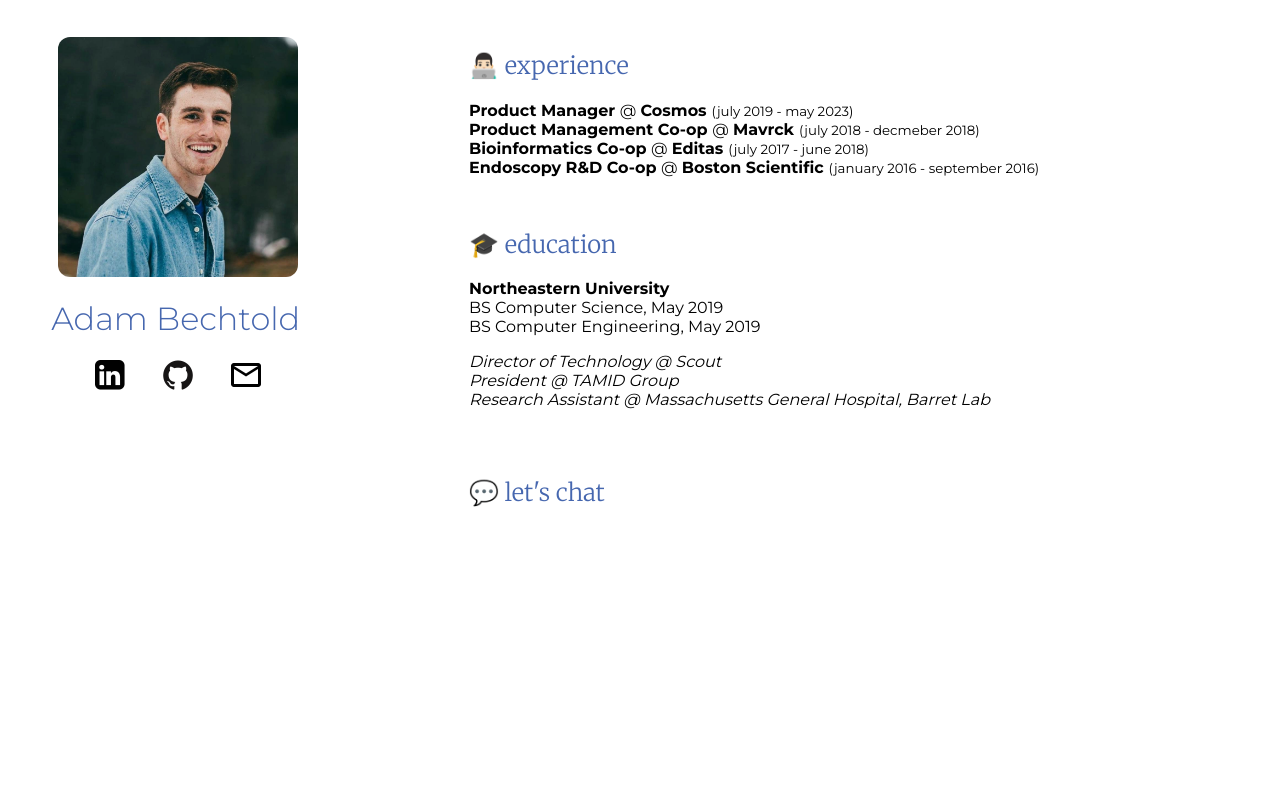
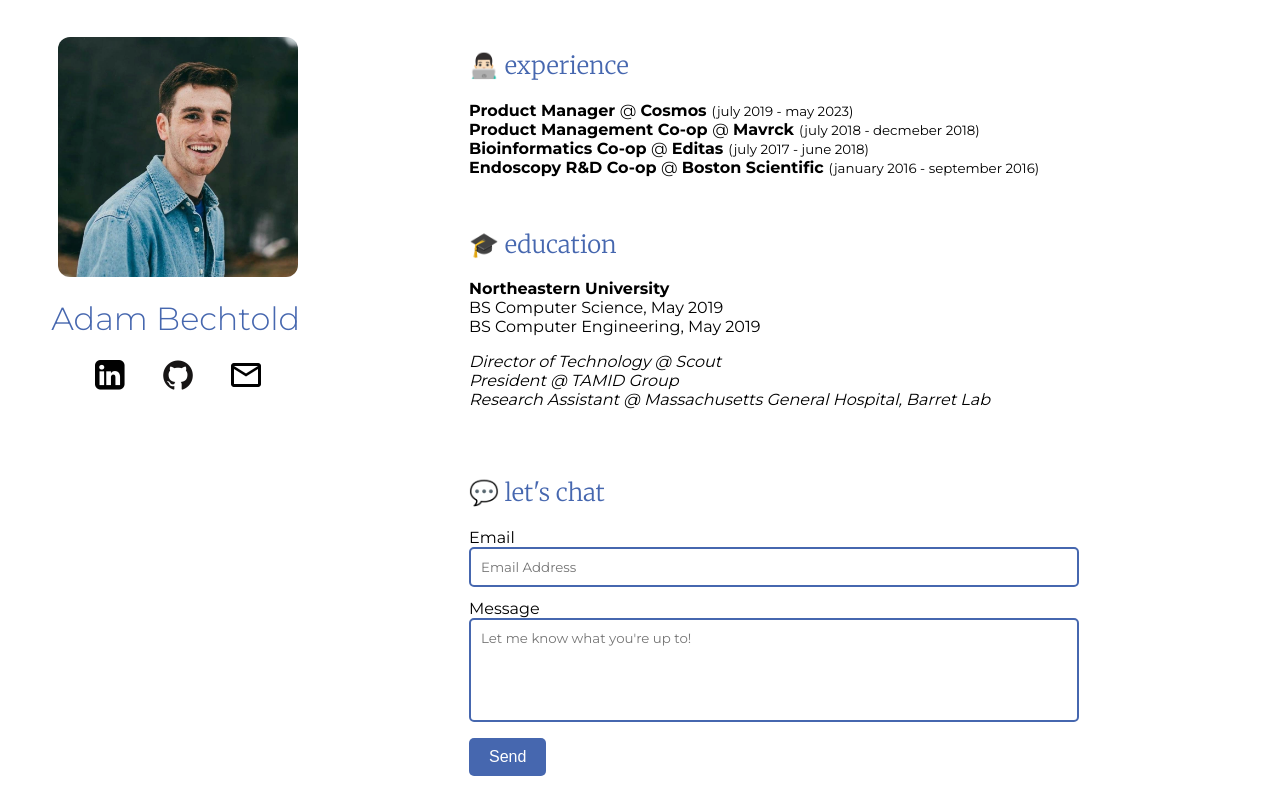
Before and after one commit to adambechtold/personal-website, a Next.js app: page / in a window 1280 px wide. Shown: the part 208-1008 px from the top of the page. Before the commit the page ends 816 px from the top, so only its background shows below. Built offline with nearby package versions, Linux system fonts and the light colour scheme.

Commit message:
so we have a basic form for sending Adam an email

```diff
--- /dev/null
+++ b/app/components/MessageForm/MessageForm.js
@@ -0,0 +1,47 @@
+"use client";
+
+/* eslint-disable require-jsdoc */
+import React from "react";
+
+export default function MessageForm() {
+  const [email, setEmail] = React.useState("");
+  const [message, setMessage] = React.useState("");
+
+  const handleSubmit = (event) => {
+    // event.preventDefault(); // Prevents default refresh by the browser - look this up before implementing it. It was suggested by copilot
+
+    // send the message to the backend
+    alert(
+      `Message sent! Thank you for reaching out to me. I will get back to you as soon as possible.\nYou sent: ${message}`
+    );
+  };
+
+  return (
+    <form onSubmit={handleSubmit}>
+      <label htmlFor="email">
+        Email
+        <input
+          name="email"
+          type="email"
+          id="email"
+          value={email}
+          onChange={(event) => setEmail(event.target.value)}
+          placeholder="Email Address"
+          required
+        />
+      </label>
+      <label htmlFor="message">
+        Message
+        <textarea
+          name="message"
+          id="message"
+          value={message}
+          onChange={(event) => setMessage(event.target.value)}
+          placeholder="Let me know what you're up to!"
+          required
+        />
+      </label>
+      <button type="submit">Send</button>
+    </form>
+  );
+}
--- a/app/globals.css
+++ b/app/globals.css
@@ -26,3 +26,32 @@ h2 {
 h1 {
   font-weight: 300;
 }
+
+input,
+textarea {
+  border: 2px solid var(--accent-color);
+  border-radius: 5px;
+  width: 100%;
+}
+
+textarea {
+  resize: none;
+  height: 5rem;
+}
+
+form input,
+form textarea {
+  margin-bottom: 12px;
+  font-family: "Montserrat", sans-serif;
+  padding: 10px;
+}
+
+button {
+  background: var(--accent-color);
+  border: none;
+  border-radius: 5px;
+  padding: 10px 20px;
+  font-size: 1rem;
+  color: rgb(var(--background-rgb));
+  cursor: pointer;
+}
--- a/app/page.js
+++ b/app/page.js
@@ -7,6 +7,7 @@ import ContentItem from "./components/ContentItem/ContentItem";
 import Introduction from "./components/ContentItem/Introduction/Introduction";
 import Experience from "./components/ContentItem/Experience/Experience";
 import Education from "./components/ContentItem/Education/Education";
+import MessageForm from "./components/MessageForm/MessageForm";
 
 /**
  * Renders the home page.
@@ -29,7 +30,9 @@ export default function Home() {
           <ContentItem title="🎓 education">
             <Education />
           </ContentItem>
-          <ContentItem title="💬 let's chat" />
+          <ContentItem title="💬 let's chat">
+            <MessageForm />
+          </ContentItem>
         </div>
       </div>
     </main>
```
